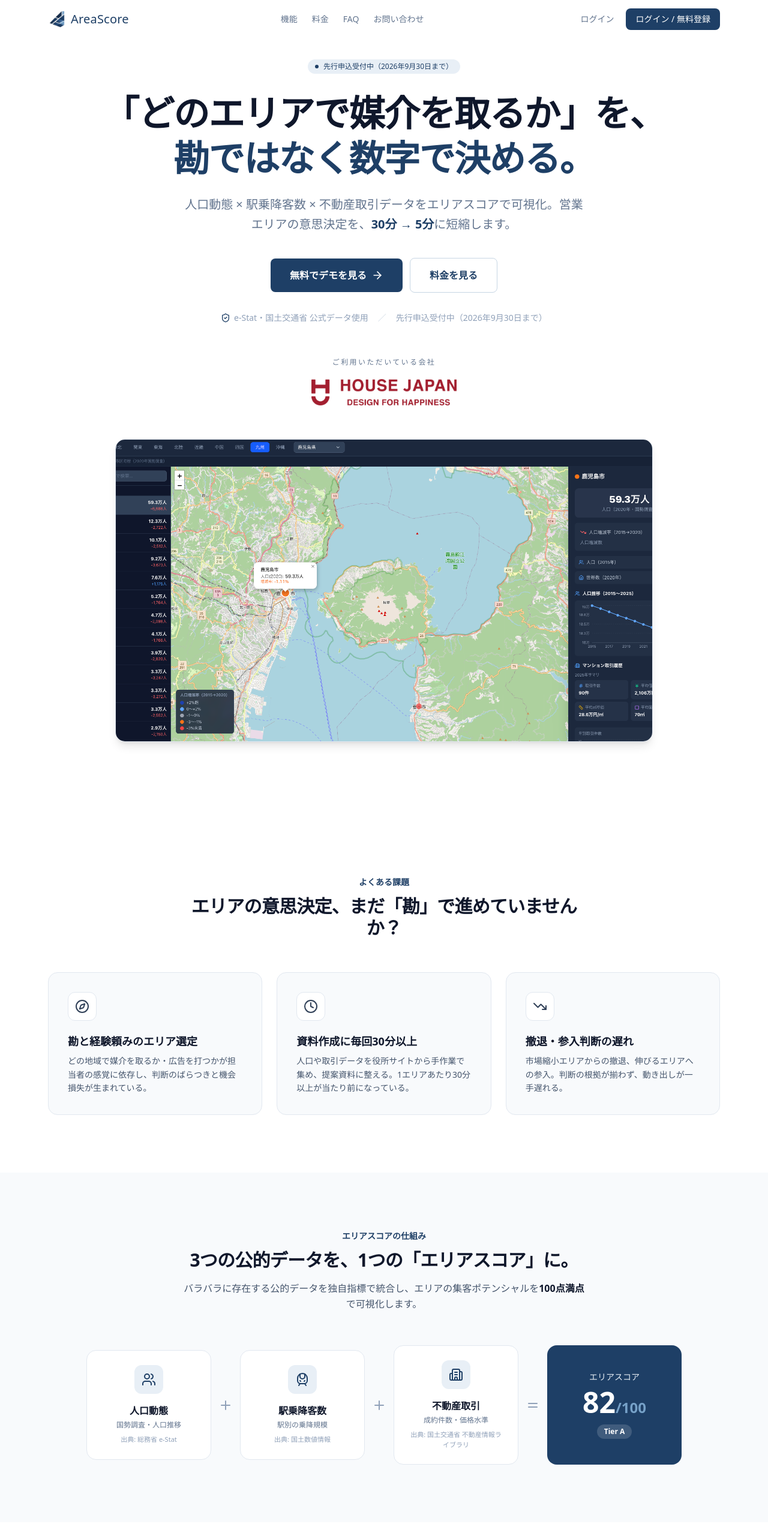
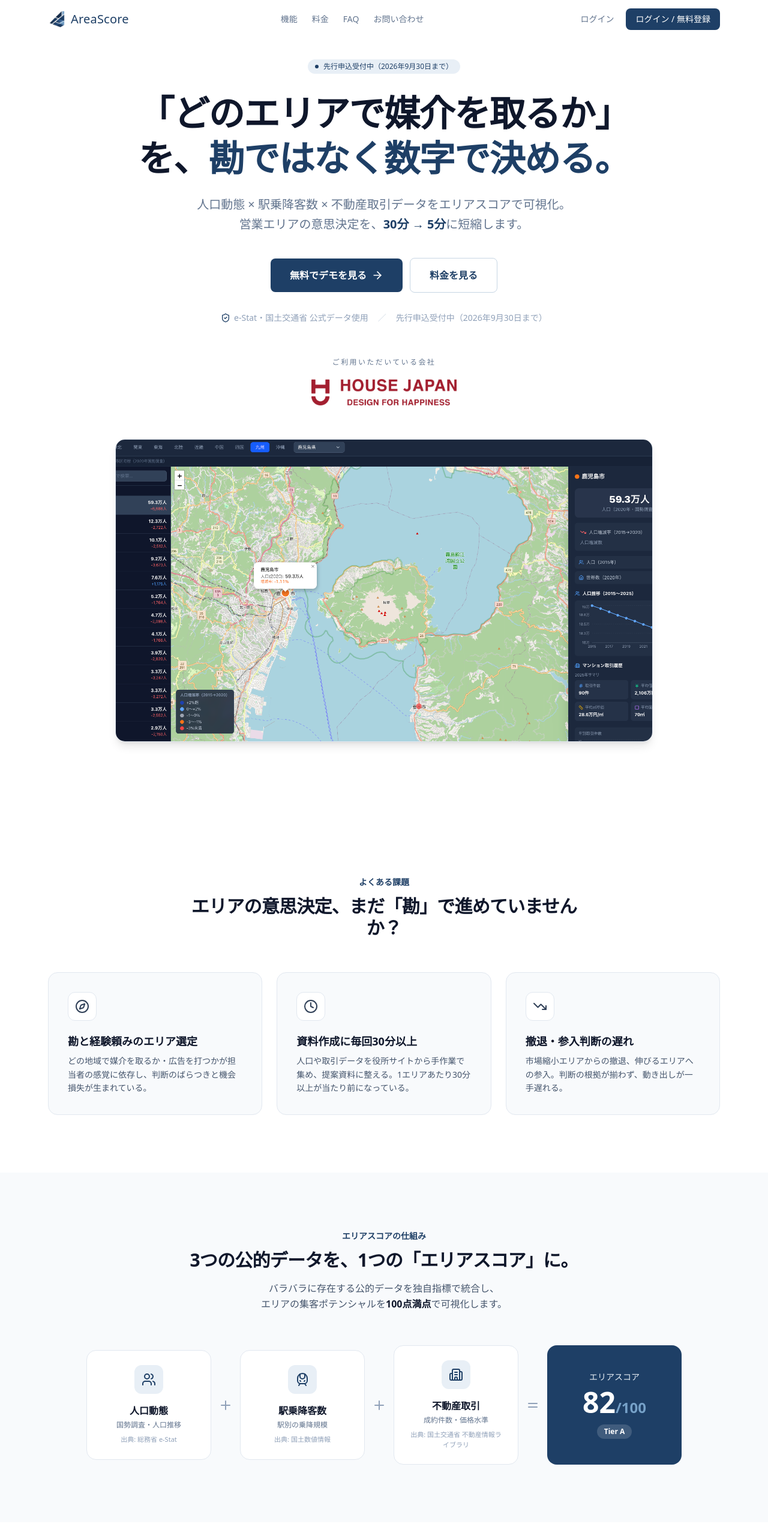
Before and after one commit to Gomezzed/area-score-app, a Next.js app: page / in a window 1280 px wide. Shown: the top 2566 px of the page at 60% size. Built offline with nearby package versions, Linux system fonts and the light colour scheme; no server answers.

Commit message:
fix(lp): insert explicit md-only line breaks in hero, how-it-works, steps, use-cases and FAQ

```diff
--- a/src/components/marketing/FAQ.tsx
+++ b/src/components/marketing/FAQ.tsx
@@ -1,4 +1,5 @@
 import { ChevronDown } from 'lucide-react'
+import { Br } from '@/components/marketing/LineBreak'
 
 // ⑨ FAQ（ライト）— 6〜7問
 //   先行申込方法 / データ更新頻度 / 解約 / 無料プランの範囲 / 機能アップデート / 対応エリア / サポート
@@ -25,7 +26,7 @@ const FAQS = [
   },
   {
     q: '対応エリアはどこまでですか？',
-    a: '全国の市区町村に対応しています（政令指定都市は区単位）。駅単位データはStandard以上のプランでご利用いただけます。',
+    a: <>全国の市区町村に対応しています（政令指定都市は区単位）。<Br />駅単位データはStandard以上のプランでご利用いただけます。</>,
   },
   {
     q: 'サポート体制を教えてください。',
--- a/src/components/marketing/Hero.tsx
+++ b/src/components/marketing/Hero.tsx
@@ -1,6 +1,7 @@
 import Image from 'next/image'
 import { ArrowRight, ShieldCheck } from 'lucide-react'
 import Customers from '@/components/marketing/Customers'
+import { Br } from '@/components/marketing/LineBreak'
 
 export function Hero() {
   return (
@@ -11,10 +12,10 @@ export function Hero() {
           先行申込受付中（2026年9月30日まで）
         </div>
         <h1 className="text-3xl sm:text-5xl lg:text-6xl font-bold tracking-tight leading-[1.25]">
-          「どのエリアで媒介を取るか」を、<br className="hidden sm:block" /><span className="text-brand-700">勘ではなく数字で決める。</span>
+          「どのエリアで媒介を取るか」<Br />を、<span className="text-brand-700">勘ではなく数字で決める。</span>
         </h1>
         <p className="text-slate-500 text-base sm:text-xl mt-6 max-w-2xl mx-auto leading-relaxed">
-          人口動態 × 駅乗降客数 × 不動産取引データをエリアスコアで可視化。営業エリアの意思決定を、<span className="text-brand-700 font-semibold">30分 → 5分</span>に短縮します。
+          人口動態 × 駅乗降客数 × 不動産取引データをエリアスコアで可視化。<Br />営業エリアの意思決定を、<span className="text-brand-700 font-semibold">30分 → 5分</span>に短縮します。
         </p>
         <div className="flex flex-col sm:flex-row items-center justify-center gap-3 mt-10">
           <a href="#contact" className="w-full sm:w-auto bg-brand-700 hover:bg-brand-500 text-white font-semibold rounded-lg px-8 py-4 flex items-center justify-center gap-2 transition-colors">無料でデモを見る<ArrowRight className="w-5 h-5" /></a>
--- a/src/components/marketing/HowItWorks.tsx
+++ b/src/components/marketing/HowItWorks.tsx
@@ -1,11 +1,12 @@
 import { LogIn, Search, MapPinned, FileText } from 'lucide-react'
+import { Br } from '@/components/marketing/LineBreak'
 
 // ⑥ How it works（ライト）
 //   ログイン → エリア検索 → スコア・地図確認 → レポート出力
 const STEPS = [
   { icon: LogIn, title: 'ログイン', body: 'メールまたはGoogleアカウントで数秒で開始。' },
   { icon: Search, title: 'エリア検索', body: '地方・都道府県・市区町村を選んで対象エリアを絞り込み。' },
-  { icon: MapPinned, title: 'スコア・地図確認', body: 'エリアスコアとヒートマップ、各種データを確認。' },
+  { icon: MapPinned, title: 'スコア・地図確認', body: <>エリアスコアとヒートマップ、<Br />各種データを確認。</> },
   { icon: FileText, title: 'レポート出力', body: 'PDF・CSVで出力し、提案や社内共有にそのまま活用。' },
 ]
 
--- a/src/components/marketing/Solution.tsx
+++ b/src/components/marketing/Solution.tsx
@@ -1,4 +1,5 @@
 import { Users, TrainFront, Building2, Plus, Equal } from 'lucide-react'
+import { Br } from '@/components/marketing/LineBreak'
 
 // ④ Solution（ライト）— 3つの公的データを1つのスコアに統合する図解的説明
 const SOURCES = [
@@ -32,7 +33,7 @@ export function Solution() {
             3つの公的データを、1つの「エリアスコア」に。
           </h2>
           <p className="text-slate-600 mt-4 leading-relaxed">
-            バラバラに存在する公的データを独自指標で統合し、エリアの集客ポテンシャルを
+            バラバラに存在する公的データを独自指標で統合し、<Br />エリアの集客ポテンシャルを
             <span className="font-semibold text-slate-900">100点満点</span>で可視化します。
           </p>
         </div>
--- a/src/components/marketing/UseCases.tsx
+++ b/src/components/marketing/UseCases.tsx
@@ -1,4 +1,5 @@
 import { Home, Megaphone, Store } from 'lucide-react'
+import { Br } from '@/components/marketing/LineBreak'
 
 // ⑦ Use cases（ライト）— 3ペルソナ
 const CASES = [
@@ -6,7 +7,7 @@ const CASES = [
     icon: Home,
     persona: '不動産売買仲介',
     title: '媒介を取りに行くエリアを、数字で選ぶ',
-    body: '人口が伸び、取引が活発なエリアを特定。反響の見込める地域に営業リソースを集中し、媒介取得の打率を上げる。',
+    body: <>人口が伸び、取引が活発なエリアを特定。<Br />反響の見込める地域に営業リソースを集中し、媒介取得の打率を上げる。</>,
   },
   {
     icon: Megaphone,
```
